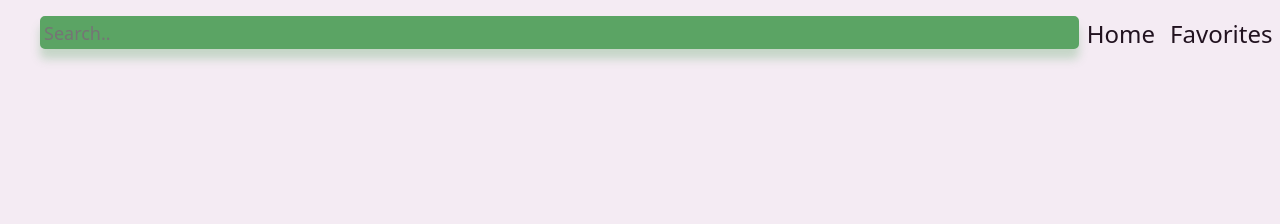
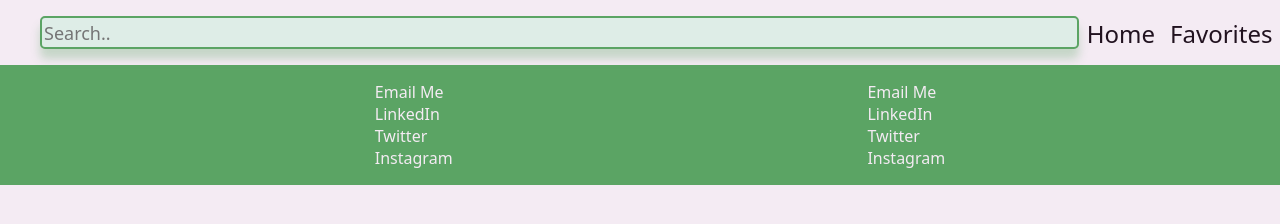
Before and after one commit to JGCConway/NFLVizualizer-, a plain HTML site: page favorite.html in a window 1280 px wide. Drawn offline with Linux system fonts and the light colour scheme.

Commit message:
10/16 EOD Commit

```diff
--- a/favorite.html
+++ b/favorite.html
@@ -14,6 +14,20 @@
             <li><a class="Nav-Buttons" href="favorite.html">Favorites</li></a>
         </ul>
     </Nav>
+    <footer class="Footer-Container"><!--Footer Components-->
+        <ul class="footer-nav">
+            <li><a class="footer-nav-option" href="mailto:jgcconway@gmail.com">Email Me</a></li>
+            <li><a class="footer-nav-option" href="https://linkedin.com">LinkedIn</a></li>
+            <li><a class="footer-nav-option" href="https://linkedin.com">Twitter</a></li>
+            <li><a class="footer-nav-option" href="https://linkedin.com">Instagram</a></li>
+        </ul>
 
+        <ul class="footer-nav">
+            <li><a class="footer-nav-option" href="mailto:jgcconway@gmail.com">Email Me</a></li>
+            <li><a class="footer-nav-option" href="https://linkedin.com">LinkedIn</a></li>
+            <li><a class="footer-nav-option" href="https://linkedin.com">Twitter</a></li>
+            <li><a class="footer-nav-option" href="https://linkedin.com">Instagram</a></li>
+        </ul>
+    </footer>
 </body>
 </html>
--- a/style.css
+++ b/style.css
@@ -35,16 +35,17 @@ deede7 - Secondary Color
     border-radius: 5px;
     border: 2px solid #5ba464;
     outline: none;
-    background-color: #5ba464;
-    color: #f4ebf3;
+    background-color: #deede7;
+    color: #21121f;
     font-size: large;
     box-shadow: 0 10px 10px rgba(91, 164, 100, 0.3);
 }
 
 .search-bar:focus{
     width: 160vh;
-    background-color: #deede7;
+    background-color: #5ba464;
     color: #21121f;
+    color: #f4ebf3;
     border: 2px solid #5ba464;
 }
 
@@ -131,7 +132,7 @@ deede7 - Secondary Color
 .Team-Stats-Container {
     margin-top: 5vh;
     margin-bottom: 5vh;
-    width: 124vh;
+    width: 130vh;
     background-color: #5ba464;
     border-radius: 10px;
     border: 3px solid #5ba464;
```
